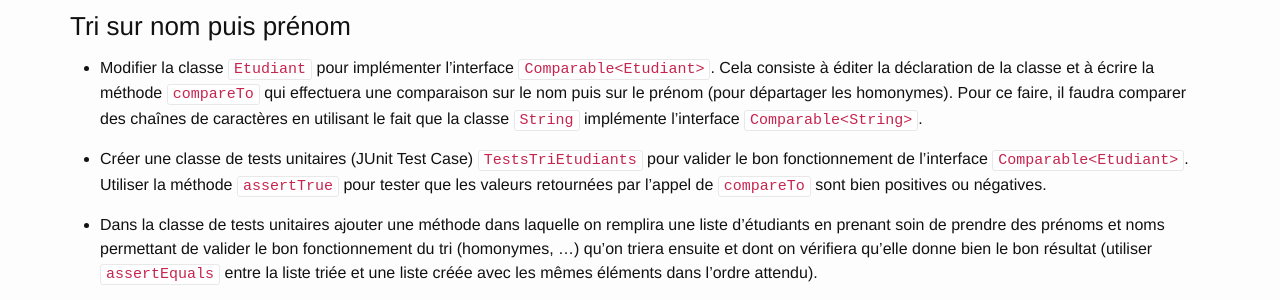
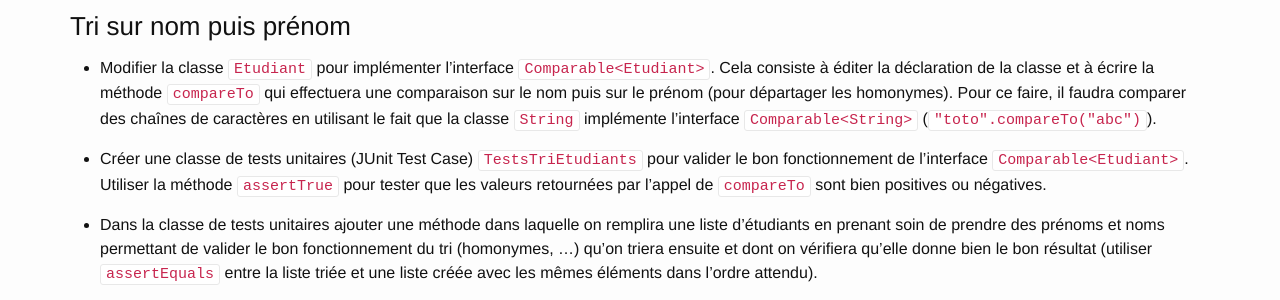
Before and after one commit to geiilyon/geiilyon.github.io, a Jekyll site: the page built from _collection_enonces/tp5.md, in a window 1280 px wide and 1400 px high, scrolled down 1356 px. Shown: the part 150-450 px from the top of the window. Built offline with Jekyll 4.4.1, drawn with Linux system fonts in a browser that asks for light colours; nearby versions of some CDN libraries.

Commit message:
Unlocked tp 6

```diff
--- a/_collection_enonces/tp5.md
+++ b/_collection_enonces/tp5.md
@@ -51,7 +51,7 @@ La javadoc de la méthode nous indique qu'il faut retourner **un entier négatif
 
 ### Tri sur nom puis prénom
 
-* Modifier la classe `Etudiant` pour implémenter l'interface `Comparable<Etudiant>`. Cela consiste à éditer la déclaration de la classe et à écrire la méthode `compareTo` qui effectuera une comparaison sur le nom puis sur le prénom (pour départager les homonymes). Pour ce faire, il faudra comparer des chaînes de caractères en utilisant le fait que la classe `String` implémente l'interface `Comparable<String>`.
+* Modifier la classe `Etudiant` pour implémenter l'interface `Comparable<Etudiant>`. Cela consiste à éditer la déclaration de la classe et à écrire la méthode `compareTo` qui effectuera une comparaison sur le nom puis sur le prénom (pour départager les homonymes). Pour ce faire, il faudra comparer des chaînes de caractères en utilisant le fait que la classe `String` implémente l'interface `Comparable<String>` (`"toto".compareTo("abc")`).
 
 * Créer une classe de tests unitaires (JUnit Test Case) `TestsTriEtudiants` pour valider le bon fonctionnement de l'interface `Comparable<Etudiant>`. Utiliser la méthode `assertTrue` pour tester que les valeurs retournées par l'appel de `compareTo` sont bien positives ou négatives.
 
@@ -106,6 +106,5 @@ Cette méthode attend un objet de type `Comparator<? super T>` (quelque chose ca
 
   ~~~
 
-<!---
+
 [Suite...]({{site.baseurl}}/enonces/tp6)
--->
```
Also changed, not shown: _collection_enonces/tp6.md (renamed from _drafts/tp6.md, +2 -0 lines).
